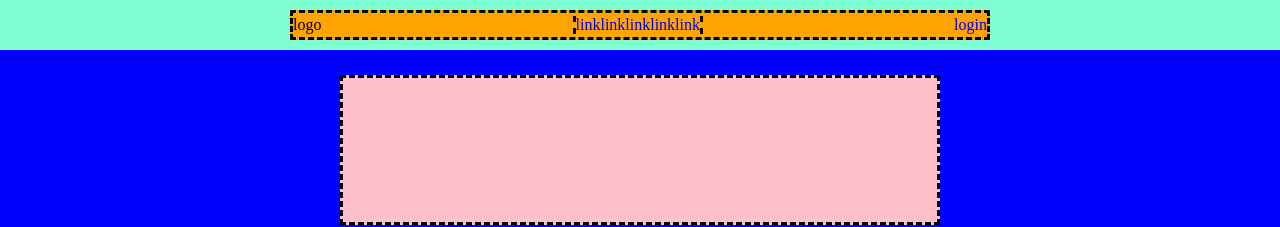
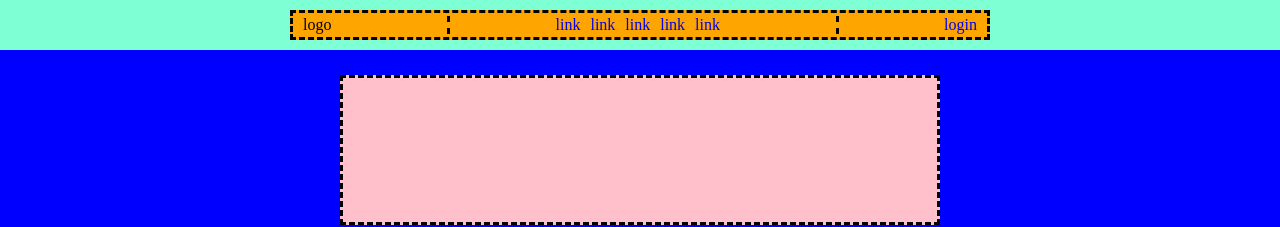
Before and after one commit to EmanuelaCalderone/htmlcss-struttura-discord, a plain HTML site: page index.html in a window 1280 px wide. Shown: the top 227 px of the page. Drawn offline with Linux system fonts and the light colour scheme.

Commit message:
update nav

```diff
--- a/css/style.css
+++ b/css/style.css
@@ -33,13 +33,20 @@ header {
 
 .main-nav li {
     flex-direction:row;
+    margin-right:10px;
 }
 
 .main-nav ul li a {
     text-decoration:none;
+
+}
+
+.logo {
+    margin-left:10px;
 }
 
 .link{
+    flex-grow:0.5;
     justify-content:center;
     border-left:dashed;
     border-right:dashed;
```
